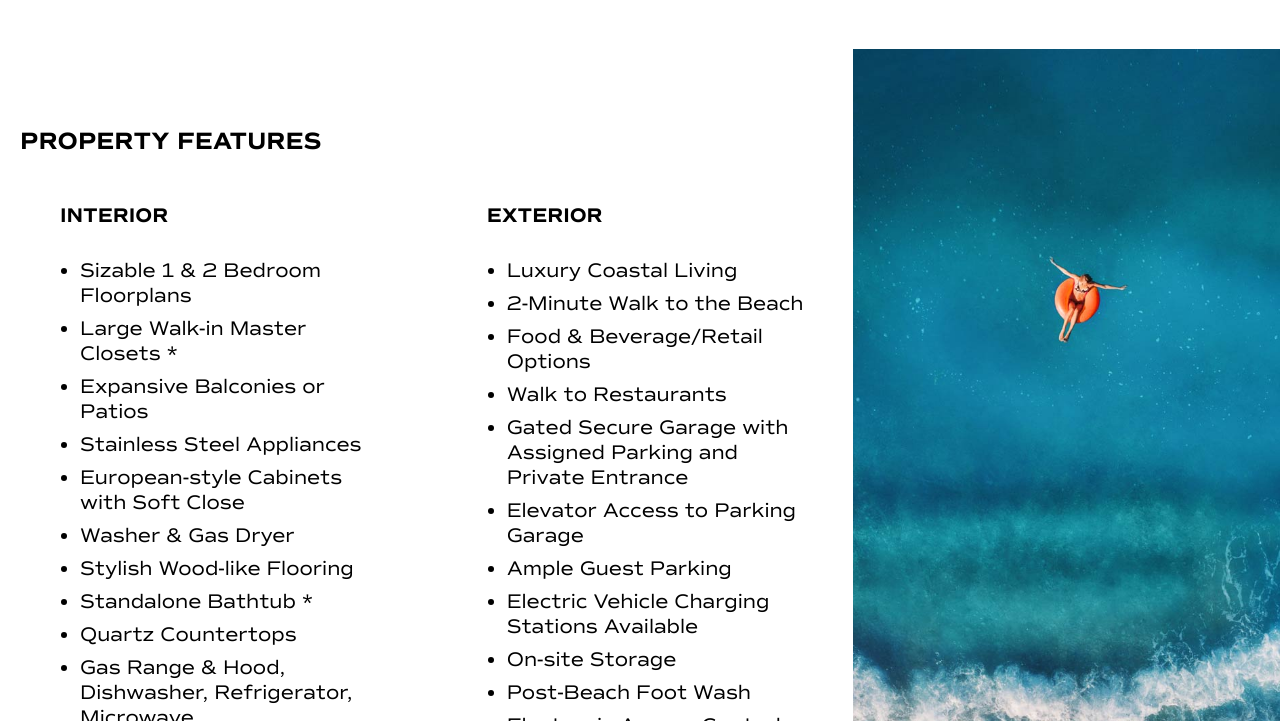
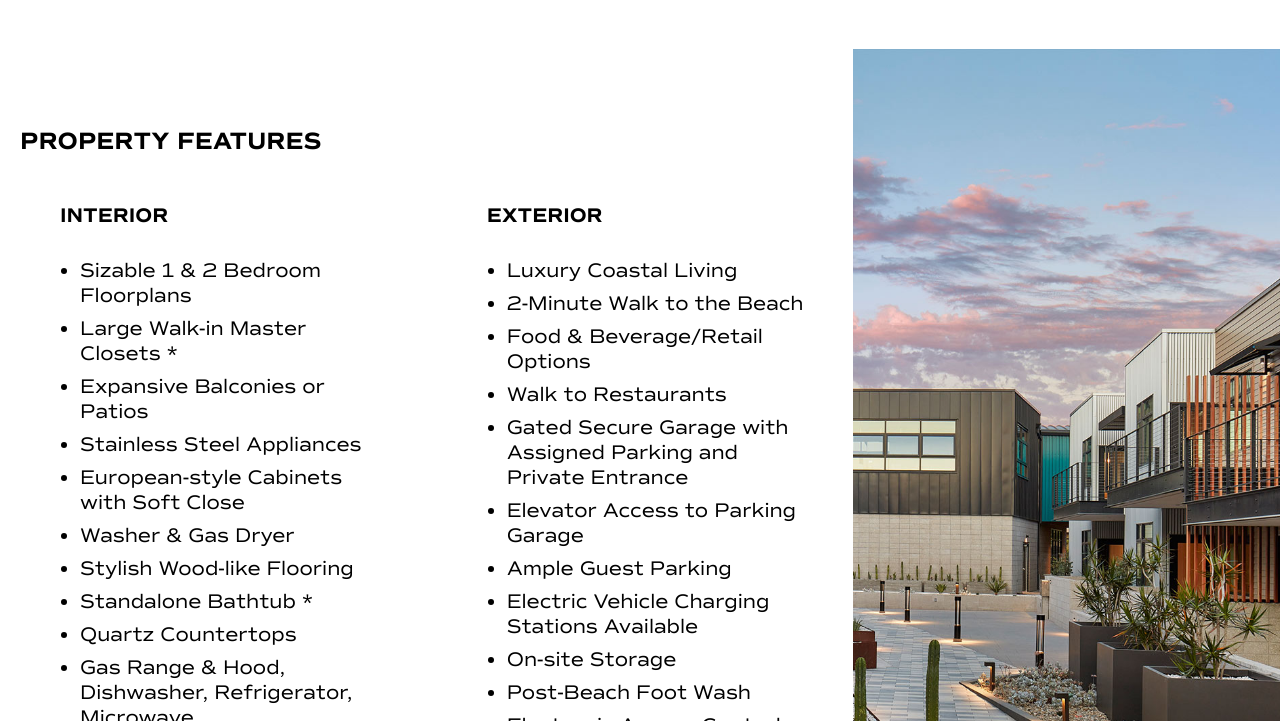
Before and after one commit to GregPlaya/sandbox-solana, a Gatsby site: page /residential in a window 1280 px wide. Shown: the part 2739-3460 px from the top of the page. Built offline with nearby package versions, Linux system fonts and the light colour scheme; Gatsby itself is replaced by a stand-in of ours.

Commit message:
Update residential.css

```diff
--- a/src/styles/residential.css
+++ b/src/styles/residential.css
@@ -96,7 +96,7 @@
   width: 100%;
 }
 .res-property-decoration {
-  background-image: url("../images/sandbox-solana-beach-residential-living-leasing-property-features-woman-floating-in-ocean-on-a-tube.jpg");
+  background-image: url("../images/sandbox-solana-beach-residential-living-leasing-property-features-exterior-residences.jpg");
   background-size: cover;
   background-position: center;
 }
```
